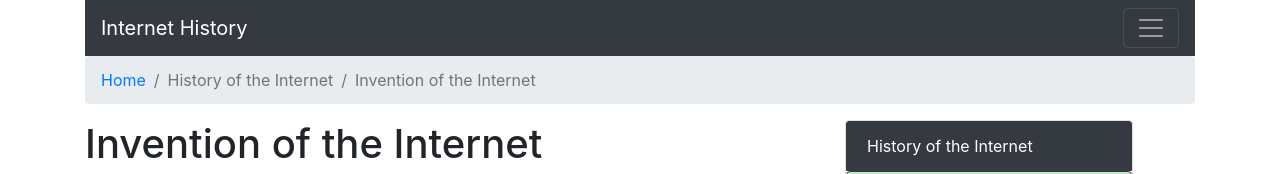
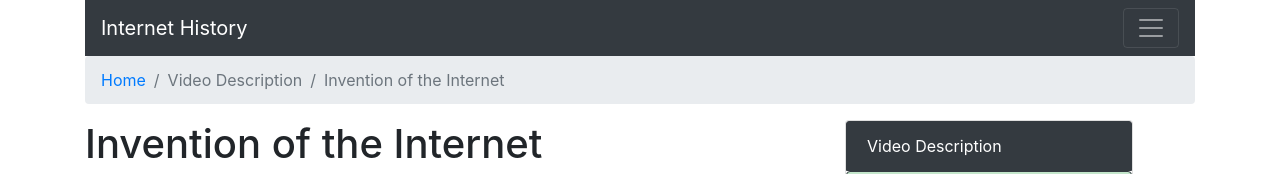
Before and after one commit to Harshitha270795/IS601_HistoryOfInternetWeb, a plain HTML site: page docs/invention.html in a window 1280 px wide. Shown: the top 174 px of the page. Drawn offline with nearby package versions, Linux system fonts and the light colour scheme.

Commit message:
Feature:added Video description in invention.html

```diff
--- a/docs/invention.html
+++ b/docs/invention.html
@@ -49,7 +49,7 @@
     </nav>
     <ol class="breadcrumb" style="background-color: secondary;">
         <li class="breadcrumb-item"><a href="index.html">Home</a></li>
-        <li class="breadcrumb-item active" aria-current="page">History of the Internet</li>
+        <li class="breadcrumb-item active" aria-current="page">Video Description</li>
         <li class="breadcrumb-item active" aria-current="page">Invention of the Internet</li>
     </ol>
     <div class="row">
@@ -66,7 +66,7 @@
         <div class="col-4">
             <div class="card" style="width: 18rem;">
                 <div class="card-header card text-white bg-dark card border-dark">
-                    History of the Internet
+                    Video Description
                 </div>
                 <ul class="list-group">
                     <li class="list-group-item list-group-item-success card border-dark">Invention of the Internet</li>
```
